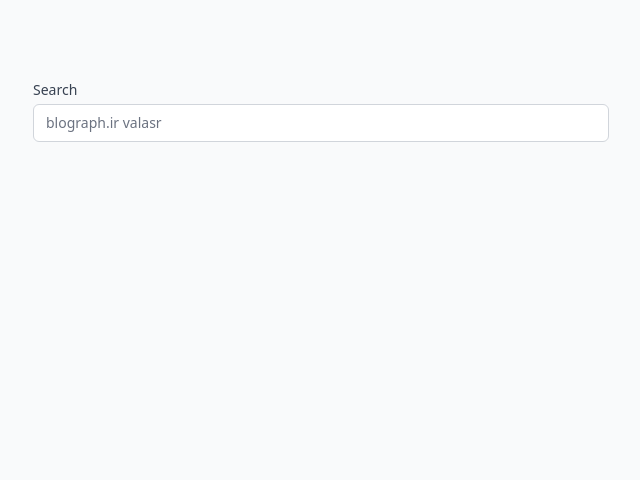
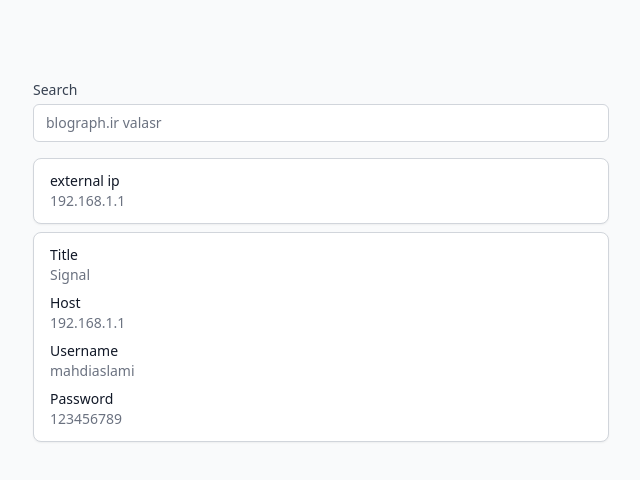
Before and after one commit to mahdyaslami/passwords, a Vue app: page / in a window 1280 px wide. Shown: the top 480 px of the page, without its empty margins (319-959 px from the left). Built offline with nearby package versions, Linux system fonts and the light colour scheme.

Commit message:
Install vue router

```diff
--- a/package.json
+++ b/package.json
@@ -9,7 +9,8 @@
   },
   "dependencies": {
     "@tailwindcss/forms": "^0.5.2",
-    "vue": "^3.2.25"
+    "vue": "^3.2.25",
+    "vue-router": "^4.1.3"
   },
   "devDependencies": {
     "@vitejs/plugin-vue": "^2.3.1",
--- a/src/App.vue
+++ b/src/App.vue
@@ -1,44 +1,3 @@
 <template>
-  <div class="max-w-xl mx-auto pt-20">
-    <div class="mb-4">
-      <base-label
-        for="search"
-      >
-        Search
-      </base-label>
-      <div class="mt-1">
-        <base-input
-          id="search"
-          type="text"
-          placeholder="blograph.ir valasr"
-        />
-      </div>
-    </div>
-
-    <div
-      v-for="row in database.rows"
-      :key="row.id"
-    >
-      <template v-if="row.type === 'pair'">
-        <pair-card
-          :item="row"
-          class="mb-2"
-        />
-      </template>
-      <template v-else-if="row.type === 'credential'">
-        <credential-card :item="row" />
-      </template>
-    </div>
-  </div>
+  <router-view />
 </template>
-
-<script setup>
-import { useDatabaseStore } from '@/stores/database'
-import BaseInput from '@/components/Input'
-import BaseLabel from '@/components/Label'
-import PairCard from '@/components/PairCard'
-import CredentialCard from '@/components/CredentialCard'
-
-const database = useDatabaseStore()
-
-</script>
--- a/src/main.js
+++ b/src/main.js
@@ -1,5 +1,6 @@
 import { createApp } from 'vue'
-import App from './App.vue'
+import App from '@/App'
 import './index.css'
+import router from '@/router'
 
-createApp(App).mount('#app')
+createApp(App).use(router).mount('#app')
--- /dev/null
+++ b/src/pages/Home.vue
@@ -0,0 +1,44 @@
+<template>
+  <div class="max-w-xl mx-auto pt-20">
+    <div class="mb-4">
+      <base-label
+        for="search"
+      >
+        Search
+      </base-label>
+      <div class="mt-1">
+        <base-input
+          id="search"
+          type="text"
+          placeholder="blograph.ir valasr"
+        />
+      </div>
+    </div>
+
+    <div
+      v-for="row in database.rows"
+      :key="row.id"
+    >
+      <template v-if="row.type === 'pair'">
+        <pair-card
+          :item="row"
+          class="mb-2"
+        />
+      </template>
+      <template v-else-if="row.type === 'credential'">
+        <credential-card :item="row" />
+      </template>
+    </div>
+  </div>
+</template>
+
+<script setup>
+import { useDatabaseStore } from '@/stores/database'
+import BaseInput from '@/components/Input'
+import BaseLabel from '@/components/Label'
+import PairCard from '@/components/PairCard'
+import CredentialCard from '@/components/CredentialCard'
+
+const database = useDatabaseStore()
+
+</script>
--- /dev/null
+++ b/src/router/index.js
@@ -0,0 +1,11 @@
+import { createWebHistory, createRouter } from 'vue-router'
+import Home from '@/pages/Home'
+
+const routes = [
+  { path: '/', component: Home },
+]
+
+export default createRouter({
+  history: createWebHistory(),
+  routes,
+})
--- a/src/stores/database.js
+++ b/src/stores/database.js
@@ -1,7 +1,23 @@
 import { reactive } from 'vue'
 
 const database = reactive({
-  rows: [],
+  rows: [
+    {
+      id: 241123,
+      type: 'pair',
+      key: 'external ip',
+      value: '192.168.1.1',
+    },
+
+    {
+      id: 241124,
+      type: 'credential',
+      title: 'Signal',
+      host: '192.168.1.1',
+      username: 'mahdiaslami',
+      password: '123456789',
+    },
+  ],
 
   createPair(key, value) {
     this.rows.push({
```
Also changed, not shown: 1 other file (tests, documents, lock files or other folders).
